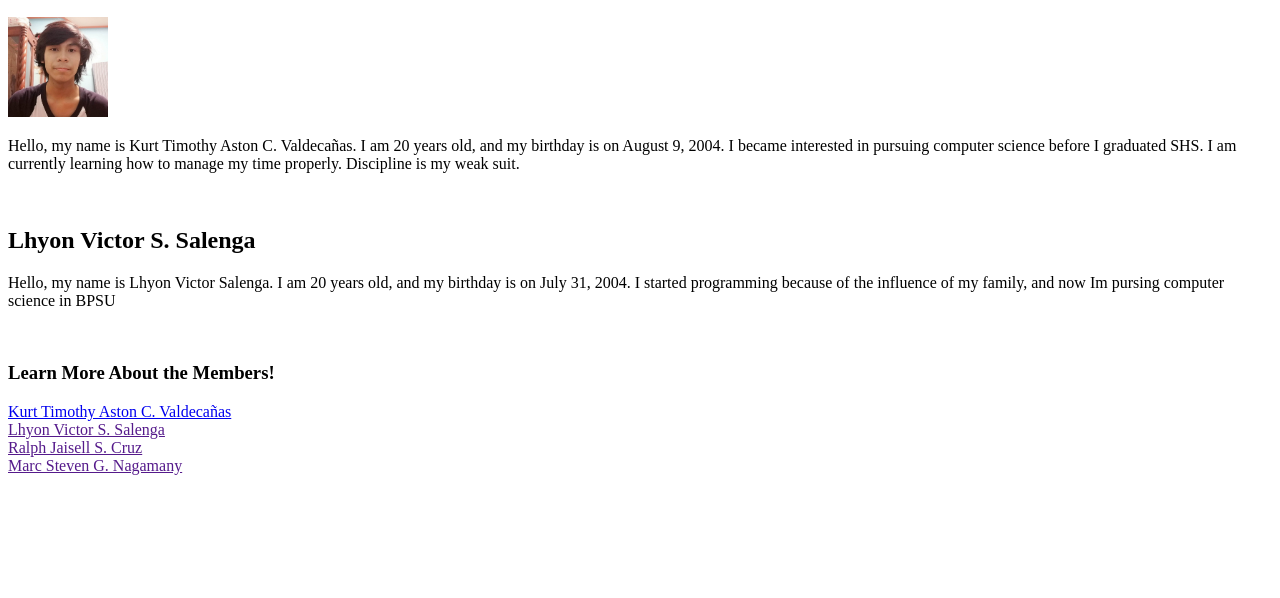
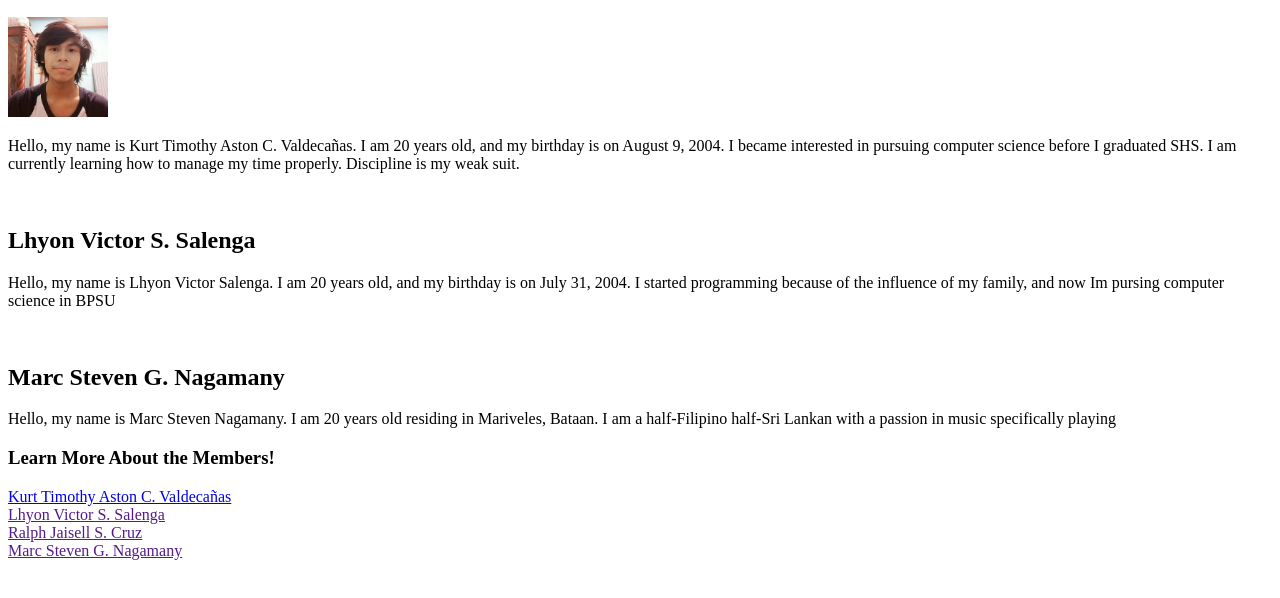
Before and after one commit to Respberri/HTML, a plain HTML site: page index.html in a window 1280 px wide. Shown: the part 110-708 px from the top of the page. Drawn offline with Linux system fonts and the light colour scheme.

Commit message:
modified

```diff
--- a/index.html
+++ b/index.html
@@ -18,7 +18,12 @@
     </p>
 
     <br />
+
+    <h2>Marc Steven G. Nagamany</h2>
+    <p>Hello, my name is Marc Steven Nagamany. I am 20 years old residing in Mariveles, Bataan. I am a half-Filipino half-Sri Lankan with a passion in music specifically playing</p>
+
     <h3>Learn More About the Members!</h3>
+
     <a href="valdecanaskurtc.html">Kurt Timothy Aston C. Valdecañas</a> <br />
     <a href="">Lhyon Victor S. Salenga</a> <br />
     <a href="">Ralph Jaisell S. Cruz</a> <br />
```
Also changed, not shown: img/Nagamany.png (added).
